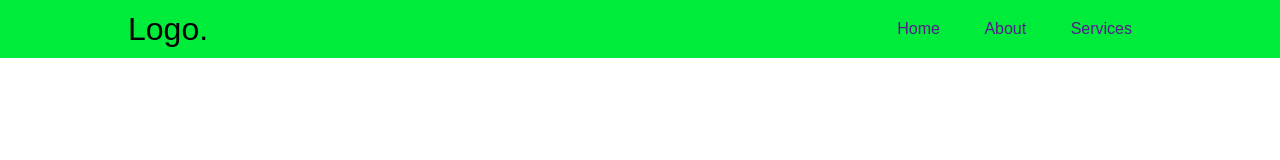
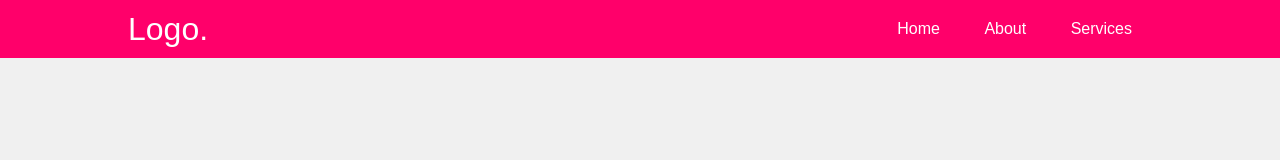
Before and after one commit to code-architects/simple-navbar, a plain HTML site: page index.html in a window 1280 px wide. Drawn offline with Linux system fonts and the light colour scheme.

Commit message:
✏ changed color

```diff
--- a/style.css
+++ b/style.css
@@ -4,11 +4,11 @@
 	box-sizing: border-box;
 }
 body {
-	background: rgb(255, 255, 255);
+	background: rgb(240, 240, 240);
 	font-family: Arial, Helvetica, sans-serif;
 }
 .container {
-	background: rgb(0, 236, 59);
+	background: rgb(255, 0, 106);
 }
 .nav {
 	display: flex;
@@ -19,6 +19,7 @@ body {
 	margin: auto;
 }
 .logo {
+	color: #fff;
 	font-size: 2em;
 }
 .navlinks {
@@ -32,9 +33,10 @@ body {
 	text-decoration: none;
 	transition: 0.15s;
 	padding: 20px;
+	color: #fff;
 	cursor: pointer;
 }
 .navlinks li a:hover {
-	background: rgb(0, 124, 66);
+	background: rgb(214, 0, 54);
 	color: #fff;
 }
```
